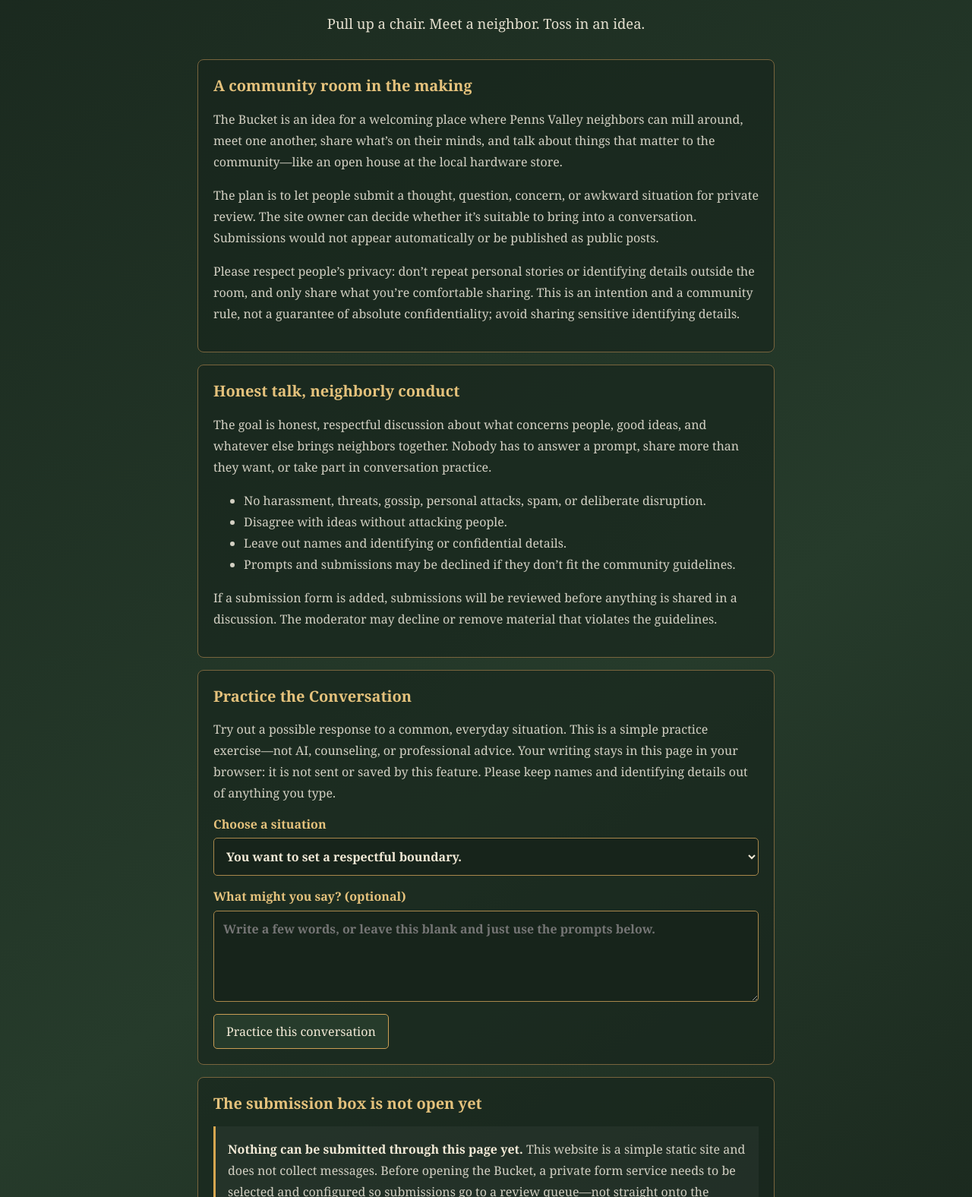
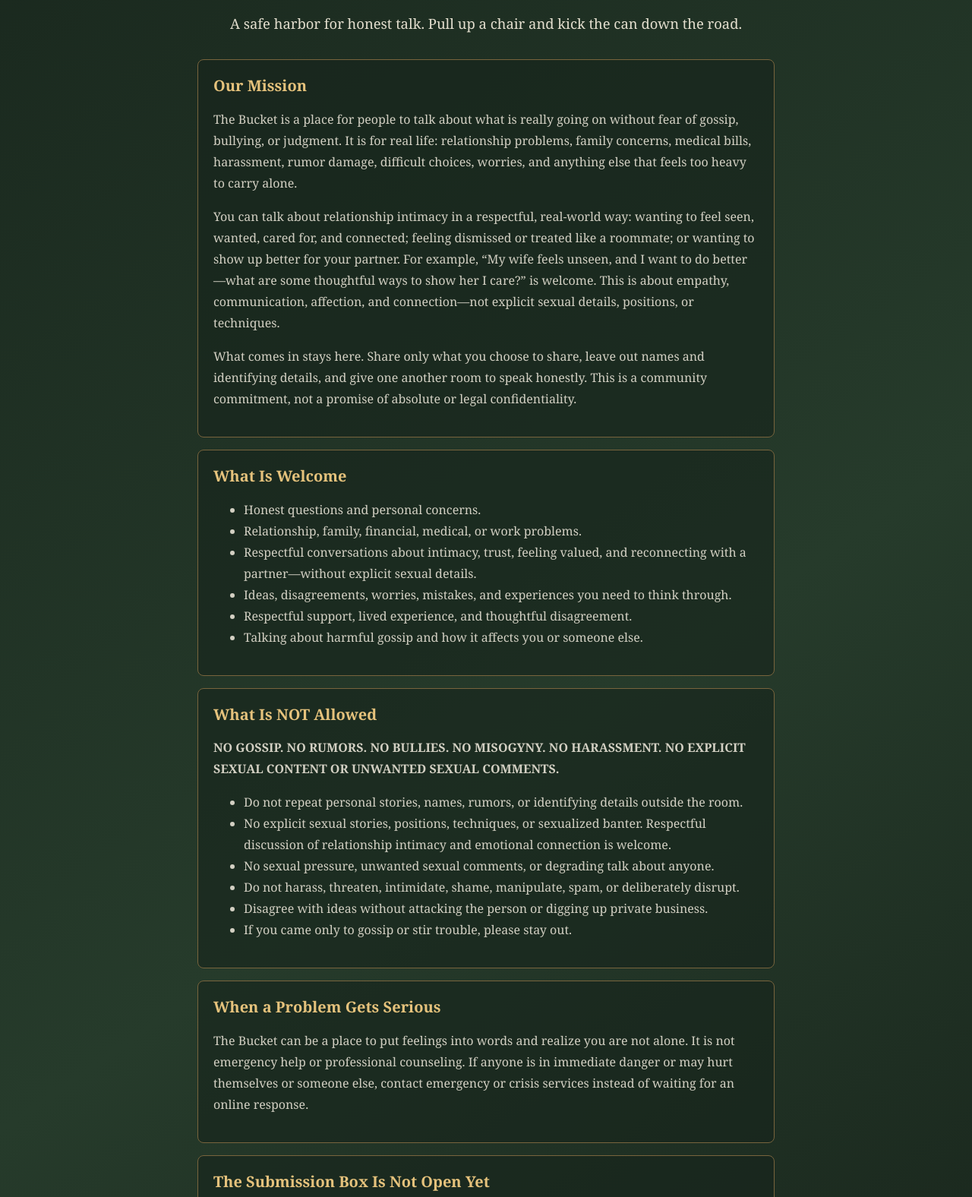
Before and after one commit to hillbillyhippie/Appalachian-Engineering-, a plain HTML site: page bucket.html in a window 1280 px wide. Shown: the part 484-2060 px from the top of the page at 76% size. Drawn offline with Linux system fonts and the light colour scheme.

Commit message:
Clarify respectful relationship-intimacy discussions in Bucket guidelines

```diff
--- a/bucket.html
+++ b/bucket.html
@@ -3,7 +3,7 @@
 <head>
   <meta charset="utf-8">
   <meta name="viewport" content="width=device-width, initial-scale=1">
-  <meta name="description" content="The Bucket is a community conversation idea for Penns Valley neighbors, with submissions reviewed before anything is shared.">
+  <meta name="description" content="The Bucket is a respectful community conversation space for honest support and private discussion.">
   <meta name="theme-color" content="#18221b">
   <title>The Bucket | Appalachian Engineering</title>
   <style>
@@ -26,21 +26,9 @@
     p,li { color:#d3d0c3; line-height:1.75; }
     .notice { padding:1rem; border-left:3px solid var(--gold); background:#ffffff0a; }
     .notice strong { color:var(--cream); }
-    .practice-form { display:grid; gap:1rem; margin-top:1rem; }
-    .practice-form label { display:grid; gap:.45rem; color:#e5c27c; font-weight:bold; }
-    .practice-form select,.practice-form textarea { width:100%; padding:.75rem; border:1px solid #a8874b; border-radius:5px; color:var(--cream); background:#17241b; font:inherit; }
-    .practice-form textarea { min-height:120px; resize:vertical; }
-    .practice-form select:focus-visible,.practice-form textarea:focus-visible,.practice-form button:focus-visible,.practice-actions button:focus-visible { outline:2px solid var(--cream); outline-offset:3px; }
-    .practice-form button,.practice-actions button { justify-self:start; padding:.7rem 1rem; border:1px solid #c99d54; border-radius:5px; color:var(--cream); background:#263b2b; font:inherit; cursor:pointer; }
-    .practice-form button:hover,.practice-actions button:hover { background:#ffffff18; }
-    .practice-result { margin-top:1.25rem; padding:1rem; border-left:3px solid var(--gold); background:#ffffff0a; }
-    .practice-result h3 { margin:.1rem 0 .5rem; color:#e5c27c; }
-    .practice-result p { margin:.5rem 0; }
-    .practice-actions { display:flex; flex-wrap:wrap; gap:.75rem; margin-top:1rem; }
     .back { display:inline-block; margin-top:1rem; padding:.75rem 1rem; border:1px solid #c99d54; border-radius:5px; color:var(--cream); text-decoration:none; }
     .back:hover,.back:focus-visible { background:#ffffff12; outline:2px solid var(--cream); outline-offset:3px; }
     footer { margin-top:2rem; text-align:center; }
-    @media (prefers-reduced-motion:reduce) { *,*::before,*::after { scroll-behavior:auto!important; } }
   </style>
 </head>
 <body>
@@ -54,99 +42,53 @@
       </div>
       <div class="brand">Appalachian Engineering<span>Hillbilly Hippie Hi-Fi</span></div>
       <h1>The Bucket</h1>
-      <p class="tagline">Pull up a chair. Meet a neighbor. Toss in an idea.</p>
+      <p class="tagline">A safe harbor for honest talk. Pull up a chair and kick the can down the road.</p>
     </header>
 
-    <section class="room" aria-labelledby="welcome-heading">
-      <h2 id="welcome-heading">A community room in the making</h2>
-      <p>The Bucket is an idea for a welcoming place where Penns Valley neighbors can mill around, meet one another, share what’s on their minds, and talk about things that matter to the community—like an open house at the local hardware store.</p>
-      <p>The plan is to let people submit a thought, question, concern, or awkward situation for private review. The site owner can decide whether it’s suitable to bring into a conversation. Submissions would not appear automatically or be published as public posts.</p>
-      <p>Please respect people’s privacy: don’t repeat personal stories or identifying details outside the room, and only share what you’re comfortable sharing. This is an intention and a community rule, not a guarantee of absolute confidentiality; avoid sharing sensitive identifying details.</p>
+    <section class="room" aria-labelledby="mission-heading">
+      <h2 id="mission-heading">Our Mission</h2>
+      <p>The Bucket is a place for people to talk about what is really going on without fear of gossip, bullying, or judgment. It is for real life: relationship problems, family concerns, medical bills, harassment, rumor damage, difficult choices, worries, and anything else that feels too heavy to carry alone.</p>
+      <p>You can talk about relationship intimacy in a respectful, real-world way: wanting to feel seen, wanted, cared for, and connected; feeling dismissed or treated like a roommate; or wanting to show up better for your partner. For example, “My wife feels unseen, and I want to do better—what are some thoughtful ways to show her I care?” is welcome. This is about empathy, communication, affection, and connection—not explicit sexual details, positions, or techniques.</p>
+      <p>What comes in stays here. Share only what you choose to share, leave out names and identifying details, and give one another room to speak honestly. This is a community commitment, not a promise of absolute or legal confidentiality.</p>
     </section>
 
-    <section class="room" aria-labelledby="guidelines-heading">
-      <h2 id="guidelines-heading">Honest talk, neighborly conduct</h2>
-      <p>The goal is honest, respectful discussion about what concerns people, good ideas, and whatever else brings neighbors together. Nobody has to answer a prompt, share more than they want, or take part in conversation practice.</p>
+    <section class="room" aria-labelledby="allowed-heading">
+      <h2 id="allowed-heading">What Is Welcome</h2>
       <ul>
-        <li>No harassment, threats, gossip, personal attacks, spam, or deliberate disruption.</li>
-        <li>Disagree with ideas without attacking people.</li>
-        <li>Leave out names and identifying or confidential details.</li>
-        <li>Prompts and submissions may be declined if they don’t fit the community guidelines.</li>
+        <li>Honest questions and personal concerns.</li>
+        <li>Relationship, family, financial, medical, or work problems.</li>
+        <li>Respectful conversations about intimacy, trust, feeling valued, and reconnecting with a partner—without explicit sexual details.</li>
+        <li>Ideas, disagreements, worries, mistakes, and experiences you need to think through.</li>
+        <li>Respectful support, lived experience, and thoughtful disagreement.</li>
+        <li>Talking about harmful gossip and how it affects you or someone else.</li>
       </ul>
-      <p>If a submission form is added, submissions will be reviewed before anything is shared in a discussion. The moderator may decline or remove material that violates the guidelines.</p>
     </section>
 
-    <section class="room" aria-labelledby="practice-heading">
-      <h2 id="practice-heading">Practice the Conversation</h2>
-      <p>Try out a possible response to a common, everyday situation. This is a simple practice exercise—not AI, counseling, or professional advice. Your writing stays in this page in your browser: it is not sent or saved by this feature. Please keep names and identifying details out of anything you type.</p>
-      <form class="practice-form" id="practice-form">
-        <label for="practice-scenario">Choose a situation
-          <select id="practice-scenario" name="scenario">
-            <option value="boundary">You want to set a respectful boundary.</option>
-            <option value="help">You need to ask someone for help.</option>
-            <option value="disagreement">You disagree and want to keep things neighborly.</option>
-          </select>
-        </label>
-        <label for="practice-response">What might you say? (optional)
-          <textarea id="practice-response" name="response" maxlength="1000" placeholder="Write a few words, or leave this blank and just use the prompts below."></textarea>
-        </label>
-        <button type="submit">Practice this conversation</button>
-      </form>
-      <div class="practice-result" id="practice-result" role="region" aria-live="polite" aria-labelledby="practice-result-title" hidden>
-        <h3 id="practice-result-title">A gentle next step</h3>
-        <p id="practice-feedback"></p>
-        <p id="practice-prompt"></p>
-        <div class="practice-actions">
-          <button type="button" id="try-again">Try another situation</button>
-          <button type="button" id="clear-practice">Clear my writing</button>
-        </div>
-      </div>
+    <section class="room" aria-labelledby="rules-heading">
+      <h2 id="rules-heading">What Is NOT Allowed</h2>
+      <p><strong>NO GOSSIP. NO RUMORS. NO BULLIES. NO MISOGYNY. NO HARASSMENT. NO EXPLICIT SEXUAL CONTENT OR UNWANTED SEXUAL COMMENTS.</strong></p>
+      <ul>
+        <li>Do not repeat personal stories, names, rumors, or identifying details outside the room.</li>
+        <li>No explicit sexual stories, positions, techniques, or sexualized banter. Respectful discussion of relationship intimacy and emotional connection is welcome.</li>
+        <li>No sexual pressure, unwanted sexual comments, or degrading talk about anyone.</li>
+        <li>Do not harass, threaten, intimidate, shame, manipulate, spam, or deliberately disrupt.</li>
+        <li>Disagree with ideas without attacking the person or digging up private business.</li>
+        <li>If you came only to gossip or stir trouble, please stay out.</li>
+      </ul>
+    </section>
+
+    <section class="room" aria-labelledby="serious-heading">
+      <h2 id="serious-heading">When a Problem Gets Serious</h2>
+      <p>The Bucket can be a place to put feelings into words and realize you are not alone. It is not emergency help or professional counseling. If anyone is in immediate danger or may hurt themselves or someone else, contact emergency or crisis services instead of waiting for an online response.</p>
     </section>
 
     <section class="room" aria-labelledby="status-heading">
-      <h2 id="status-heading">The submission box is not open yet</h2>
-      <p class="notice"><strong>Nothing can be submitted through this page yet.</strong> This website is a simple static site and does not collect messages. Before opening the Bucket, a private form service needs to be selected and configured so submissions go to a review queue—not straight onto the website.</p>
-      <p>Before it opens, the privacy details, how long submissions are kept, and how to contact the moderator will be explained here. “Anonymous” would mean your name is not shown to other participants; the form or hosting service may still process technical information, so complete anonymity cannot be promised.</p>
+      <h2 id="status-heading">The Submission Box Is Not Open Yet</h2>
+      <p class="notice"><strong>Nothing can be submitted through this page yet.</strong> This is a static website and it does not collect messages or store submissions.</p>
+      <p>Before the Bucket opens, the privacy details, retention rules, moderator process, and contact method must be made clear.</p>
     </section>
 
     <footer><a class="back" href="index.html">← Back to Appalachian Engineering</a></footer>
   </main>
-  <script>
-    const practiceForm = document.getElementById('practice-form');
-    const scenarioSelect = document.getElementById('practice-scenario');
-    const responseField = document.getElementById('practice-response');
-    const practiceResult = document.getElementById('practice-result');
-    const practiceFeedback = document.getElementById('practice-feedback');
-    const practicePrompt = document.getElementById('practice-prompt');
-    const scenarioPrompts = {
-      boundary: 'What boundary would feel clear and fair to you? Try stating what you need, using an “I” statement, and keeping it focused on the situation.',
-      help: 'What specific help would make a difference? Try asking directly, sharing only the context needed, and giving the other person room to respond.',
-      disagreement: 'What do you understand about the other person’s view, even if you see it differently? Try naming the shared concern, then explain your perspective without making it personal.'
-    };
-
-    practiceForm.addEventListener('submit', (event) => {
-      event.preventDefault();
-      const response = responseField.value.trim();
-      practiceFeedback.textContent = response
-        ? 'You took a moment to put your thoughts into words—that is a useful first step. Read your response once and consider whether it says what you need in a way that feels respectful and true to you.'
-        : 'No need to have the perfect words. Use the reflection prompt below to think through a first sentence, or practice aloud on your own.';
-      practicePrompt.textContent = scenarioPrompts[scenarioSelect.value];
-      practiceResult.hidden = false;
-      practiceResult.scrollIntoView({ block: 'nearest', behavior: window.matchMedia('(prefers-reduced-motion: reduce)').matches ? 'auto' : 'smooth' });
-    });
-
-    document.getElementById('try-again').addEventListener('click', () => {
-      scenarioSelect.selectedIndex = (scenarioSelect.selectedIndex + 1) % scenarioSelect.options.length;
-      responseField.value = '';
-      practiceResult.hidden = true;
-      scenarioSelect.focus();
-    });
-
-    document.getElementById('clear-practice').addEventListener('click', () => {
-      responseField.value = '';
-      practiceResult.hidden = true;
-      responseField.focus();
-    });
-  </script>
 </body>
 </html>
```
